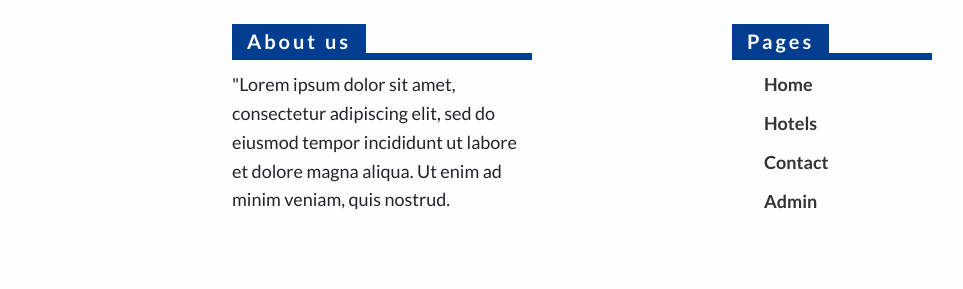
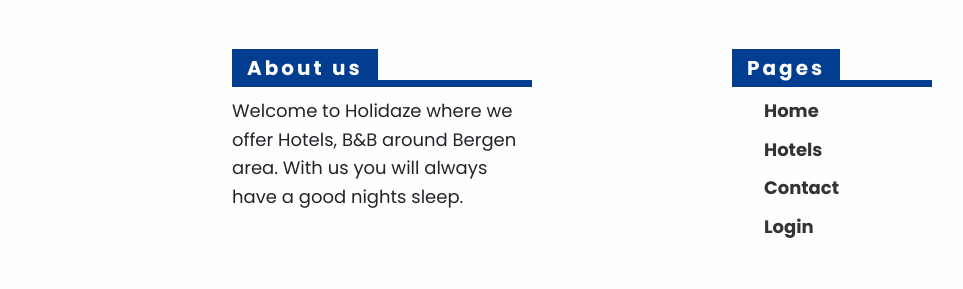
Before and after one commit to Matskrane/project-exam-2-Matskrane, a Next.js app: page / in a window 1280 px wide. Shown: the part 1325-1614 px from the top of the page, without its empty margins (58-1021 px from the left). Built offline with nearby package versions, Linux system fonts and the light colour scheme; no server answers.

Commit message:
small changes

```diff
--- a/components/footer/Footer.js
+++ b/components/footer/Footer.js
@@ -11,9 +11,8 @@
               <span>About us</span>
             </h3>
             <p>
-            "Lorem ipsum dolor sit amet, consectetur adipiscing elit,
-            sed do eiusmod tempor incididunt ut labore et dolore magna aliqua.
-            Ut enim ad minim veniam, quis nostrud.
+              Welcome to Holidaze where we offer Hotels, B&B around Bergen area.
+              With us you will always have a good nights sleep.
             </p>
           </div>
 
@@ -32,7 +31,7 @@
               <Link href="/contact">Contact</Link>
               </li>
               <li>
-              <Link href="/admin">Admin</Link>
+              <Link href="/login">Login</Link>
               </li>
             </ul>
           </div>
--- a/components/hotelCards/HotelCards.js
+++ b/components/hotelCards/HotelCards.js
@@ -17,8 +17,6 @@
 
             <Card.Body>
               <Card.Title>{name}</Card.Title>
-              <Card.Text>{description}
-              </Card.Text>
             </Card.Body>
             <ListGroup className="list-group-flush">
               <ListGroupItem className="price">
--- a/styles/modules/Hotels.module.scss
+++ b/styles/modules/Hotels.module.scss
@@ -29,6 +29,12 @@
     border: none;
     font-weight: 700;
     font-size: 15px;
+}
+
+.button-cards button:hover {
+    background-position: right center;
+    color: #fff;
+    text-decoration: none;
 }
 
 .card-link {
@@ -202,6 +208,12 @@
     font-weight: 700;
 }
 
+.booking-form button:hover {
+    background-position: right center;
+    color: #fff;
+    text-decoration: none;
+}
+
 
 .booking-form button:hover {
     background-position: right center;
--- a/styles/modules/LoginForm.module.scss
+++ b/styles/modules/LoginForm.module.scss
@@ -59,6 +59,12 @@
     font-weight: 700;
 }
 
+.login-container button:hover {
+    background-position: right center;
+    color: #fff;
+    text-decoration: none;
+}
+
 .login-container span {
     color: rgb(255, 106, 0);
     font-size: 20px;
--- a/styles/style.scss
+++ b/styles/style.scss
@@ -1,5 +1,5 @@
 @import "~bootstrap/scss/bootstrap";
-@import url('https://fonts.googleapis.com/css2?family=Lato:wght@100;300;400;700;900&display=swap');
+@import url('https://fonts.googleapis.com/css2?family=Poppins:wght@100;200;300;400;500;600;700&display=swap');
 @import "/styles/modules/NavBar.module.scss";
 @import "/styles/modules/HeroBanner.module.scss";
 @import "/styles/modules/Footer.module.scss";
@@ -17,7 +17,7 @@
 
 body {
     line-height: 1.6;
-    font-family: 'Lato', sans-serif;
+    font-family: 'Poppins', sans-serif;
     background-color: #fefefe;
 }
 
```
